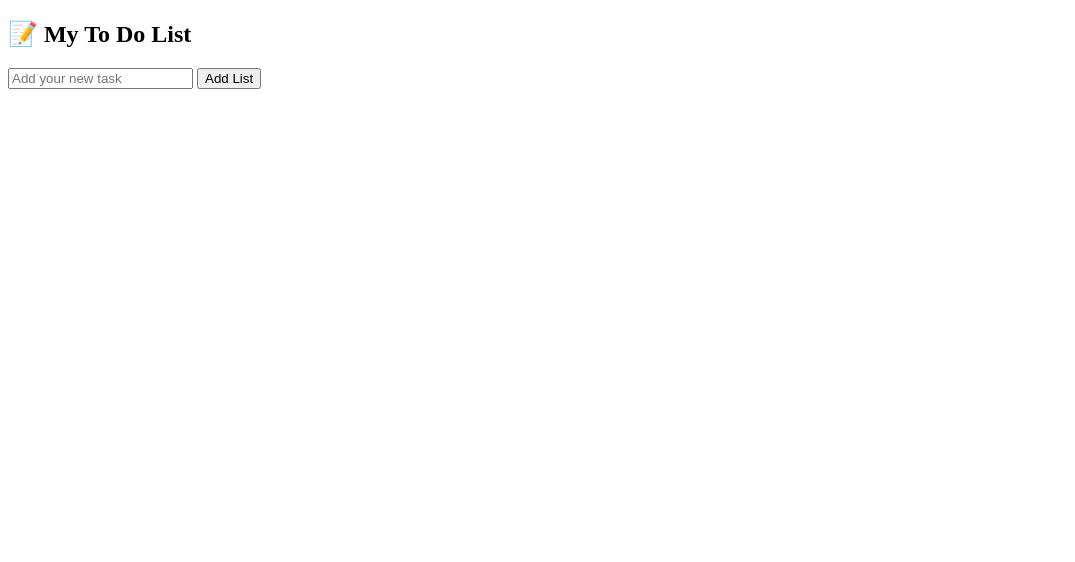
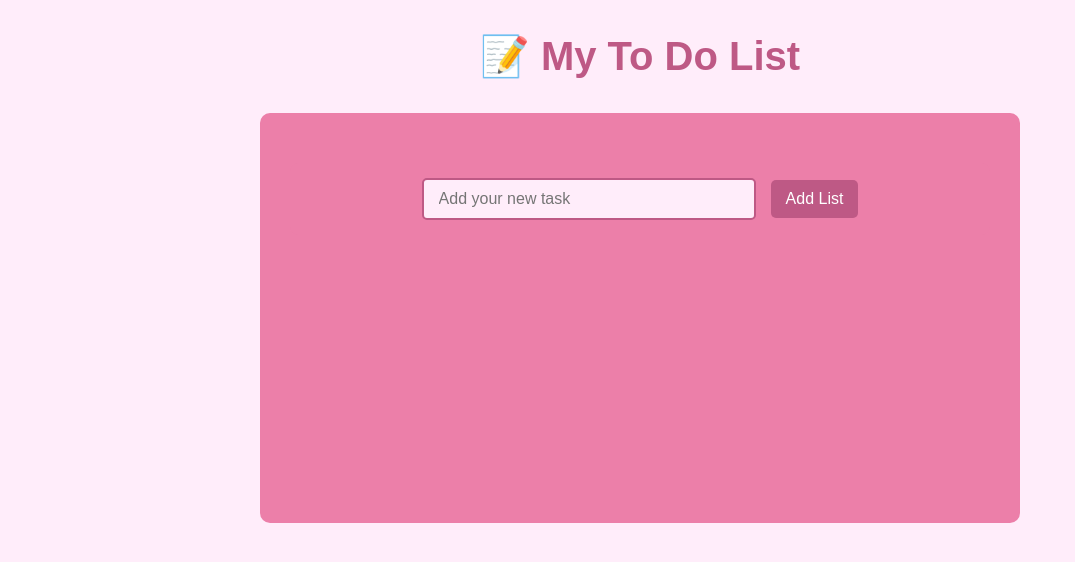
Before and after one commit to snehalkhater/to-do-app, a plain HTML site: page index.html in a window 1280 px wide. Shown: the whole page, without its empty margins (0-1075 px from the left). Drawn offline with Linux system fonts and the light colour scheme.

Commit message:
Update index.html
css added

```diff
--- a/index.html
+++ b/index.html
@@ -5,6 +5,68 @@
     <meta name="viewport" content="width=device-width, initial-scale=1.0">
     <title>To Do App</title>
 </head>
+<style>
+     body {
+    margin: 0;
+    padding: 0;
+    font-family: Arial, Helvetica, sans-serif;
+    background-color: #FFEDFA;
+  }
+
+  h2 {
+    text-align: center;
+    color: #BE5985;
+    font-weight: 750;
+    font-size: 40px;
+  }
+
+  .container {
+    margin: 20px auto;
+    padding: 30px;
+    max-width: 700px;
+    height: 350px;
+    background-color: #EC7FA9;
+    border-radius: 10px;
+  }
+
+.input-container {
+  justify-content: center;
+  align-items: center;
+  display: flex;
+  margin-top: 20px;
+  background-color: #EC7FA9;
+  padding: 15px;
+  border-radius: 8px;
+  position: relative;
+}
+ .task-input {
+    background-color: #FFEDFA;
+    padding: 10px 15px;
+    width: 300px;
+    border: 2px solid #BE5985;
+    border-radius: 5px;
+    outline: none;
+    font-size: 1rem;
+  }
+
+  .add-button {
+    padding: 10px 15px;
+    margin-left: 15px;
+    border: none;
+    color: white;
+    border-radius: 5px;
+    background-color: #BE5985;
+    border-radius: 5px;
+    cursor: pointer;
+    font-size: 16px;
+    font-weight: 500;
+  }
+
+  .add-button:hover {
+  box-shadow: 0 0 0 4px #FFEDFA,
+    0 0 0 8px #BE5985;
+  }
+</style>
 <body>
       <h2> 📝 My To Do List</h2>
   <div class="container">
```
